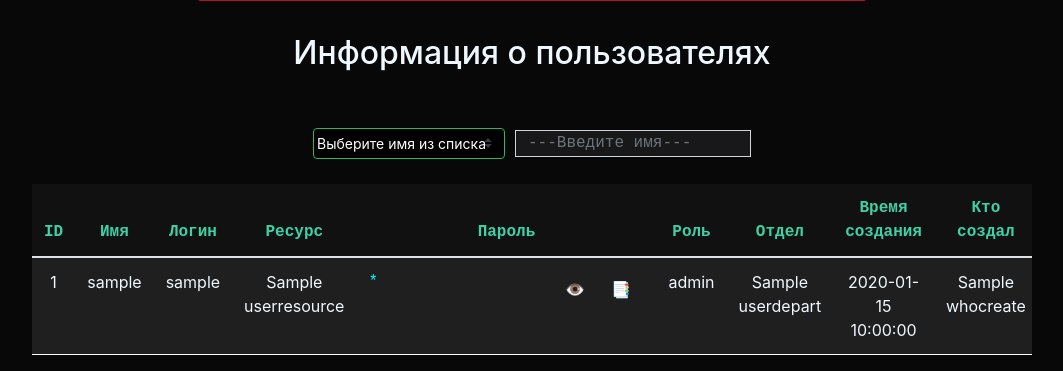
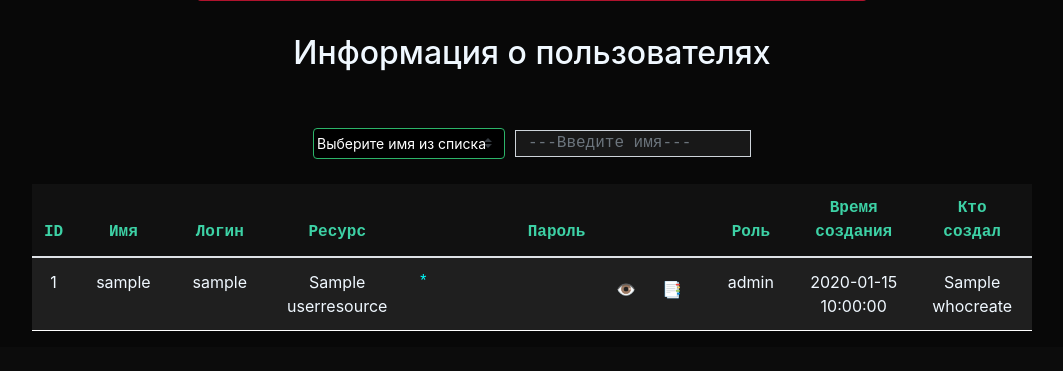
Before and after one commit to sikariored/enigma_project_FLASK, a Flask app: template templates/profiles/it_admin_profile.html in a window 1280 px wide. Shown: the part 536-907 px from the top of the page, without its empty margins (108-1171 px from the left). After the commit the page ends 867 px from the top, so only its background shows below. Run offline with Flask 3, Linux system fonts and the light colour scheme; the template is opened without the code that fills it: most values are stand-ins (such as "Sample title", 1, 10 or a date in 2020); some libraries are stand-ins or nearby versions.

Commit message:
Скрыл отдел в таблице

```diff
--- a/templates/profiles/it_admin_profile.html
+++ b/templates/profiles/it_admin_profile.html
@@ -87,7 +87,7 @@
                                     <th>Ресурс</th>
                                     <th>Пароль</th>
                                     <th>Роль</th>
-                                    <th>Отдел</th>
+                                    <!-- <th>Отдел</th> -->
                                     <th>Время создания</th>
                                     <th>Кто создал</th>
                                 </tr>
@@ -109,7 +109,7 @@
                                             </div>
                                         </td>
                                         <td data-filter="userrole">{{ account.userrole }}</td>
-                                        <td data-filter="userdepart">{{ account.userdepart }}</td>
+                                        <!-- <td data-filter="userdepart">{{ account.userdepart }}</td> -->
                                         <td>{{ account.created }}</td>
                                         <td>{{ account.whocreate }}</td>
                                     </tr>
```
